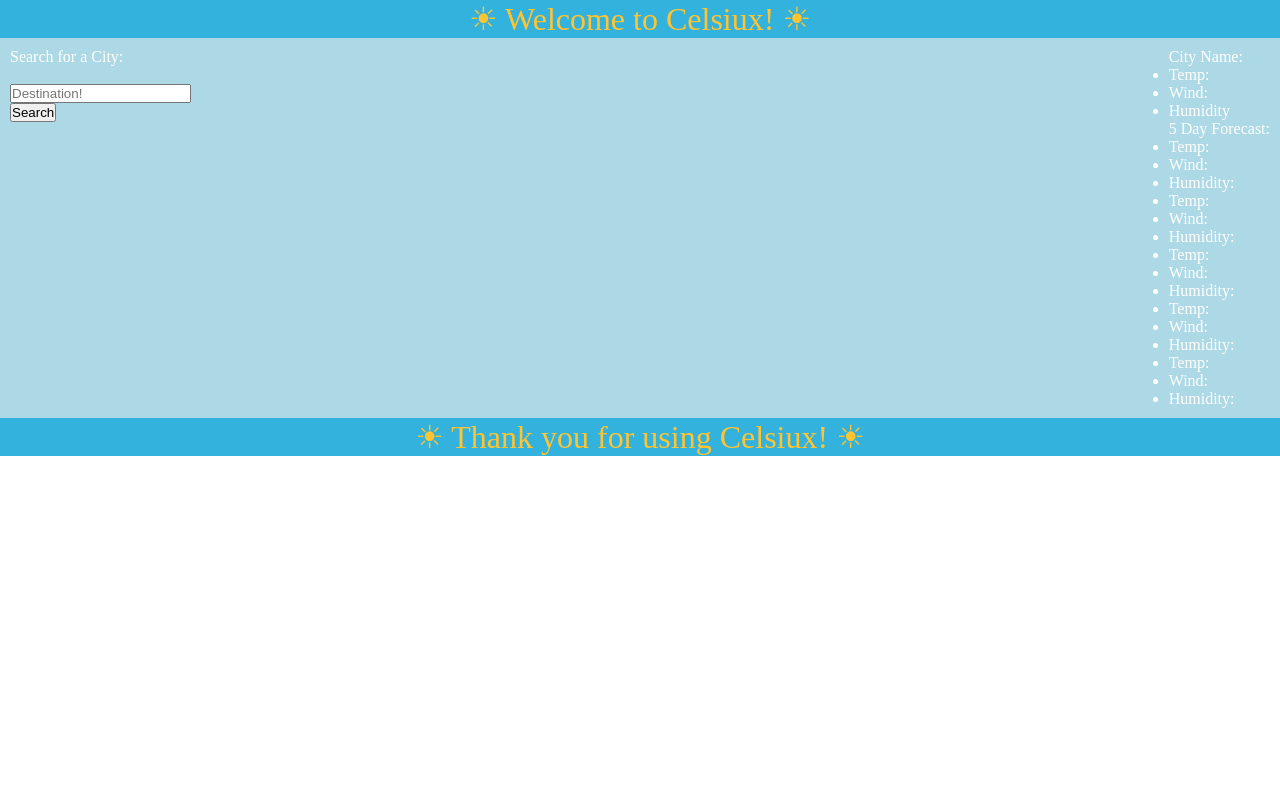
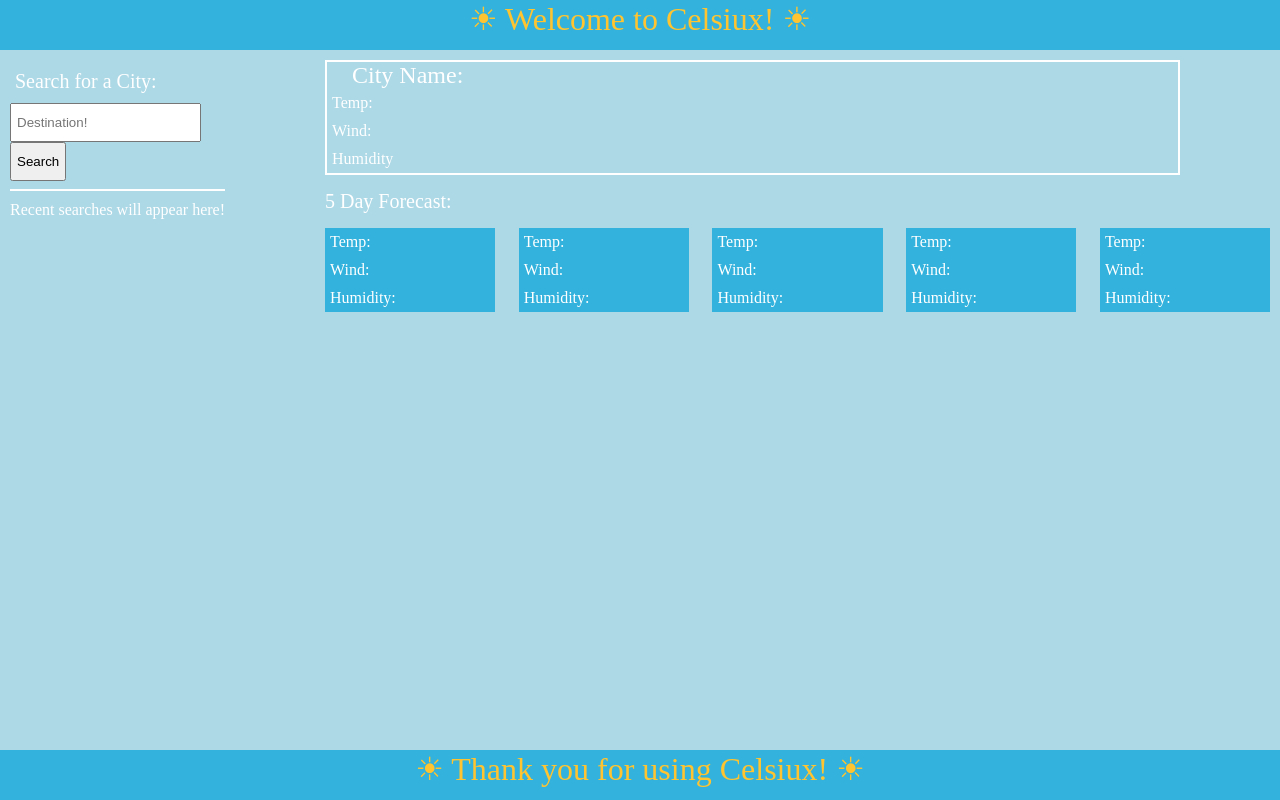
Before and after one commit to VPVelthuizen/Celsiux, a plain HTML site: page index.html in a window 1280 px wide. Drawn offline with Linux system fonts and the light colour scheme.

Commit message:
added in all of the css

```diff
--- a/assets/css/style.css
+++ b/assets/css/style.css
@@ -1,3 +1,8 @@
+:root{
+    --dark-blue: rgb(50, 178, 221);
+    --yellow: rgb(255, 196, 48);
+}
+
 * {
     margin: 0px;
     padding: 0px;
@@ -7,10 +12,12 @@ header,
 footer {
     width: auto;
     display: flex;
-    background-color: rgb(50, 178, 221);
-    color: rgb(255, 196, 48);
+    background-color: var(--dark-blue);
+    color: var(--yellow);
     justify-content: center;
+    align-content: center;
     font-size: 32px;
+    height: 50px;
 }
 
 #core {
@@ -20,8 +27,72 @@ footer {
     color: white;
     justify-content: space-between;
     padding: 10px;
+    min-height: calc(100vh - 120px);
+}
+
+#sidebar {
+    width: 25%;
+    min-width: auto;
+}
+
+#search {
+    padding-bottom: 20px;
+}
+
+.search-item {
+    padding: 10px 5px 10px 5px;
+}
+
+#search div {
+    font-size: 20px;
+}
+
+#shell {
+    margin: 20px 0px 20px 0px;
+    padding: 10px 0px;
+    box-shadow: 0px -2px 0 white;
+}
+
+#recent {
+    padding-top: 30px;
 }
 
 #results {
-    float: right
+    float: right;
+    width: 75%;
 }
+
+#top-box{
+    display: block;
+    width: 90%;
+    border: 2px solid white;
+}
+
+#top-box div {
+    font-size: 24px;
+    padding-left: 25px;
+}
+
+#fivedayhead {
+    padding: 15px 0px 15px 0px;
+    font-size: 20px;
+}
+
+#fivecards {
+    display: flex;
+    justify-content: space-between;
+}
+
+.forecards{
+    background-color: var(--dark-blue);
+    width: 18%;
+
+}
+
+ul {
+    list-style-type: none;
+}
+
+li {
+    padding: 5px;
+}
--- a/index.html
+++ b/index.html
@@ -14,26 +14,27 @@
     </header>
 
     <core id="core">
-        <sidebar>
-            <search>
-                <div>
+        <sidebar id="sidebar">
+            <search id="search">
+                <div class="search-item">
                     Search for a City:
                 </div>
+                <label for="userInput"></label>
+                <input type="text" id="userInput" name="userInput" placeholder="Destination!" class="search-item">
                 <br>
-                <label for="userInput"></label>
-                <input type="text" id="userInput" name="userInput" placeholder="Destination!">
-                <br>
-                <button>
+                <button class="search-item">
                     Search
                 </button>
             </search>
-            <recent id="recent">
-            </recent>
+            <shell id="shell">
+                <recent id="recent"> Recent searches will appear here!
+                </recent>
+            </shell>
         </sidebar>
         <results id="results">
-            <top>
+            <top id="top-box">
                 <div>
-                    City Name: <span id="date"></span>
+                    City Name: <span id="city"></span> <span id="date"></span>
                 </div>
                 <ul>
                     <li>Temp:</li>
@@ -42,10 +43,10 @@
                 </ul>
             </top>
             <bottom>
-                <div>
+                <div id="fivedayhead">
                     5 Day Forecast:
                 </div>
-                <cards id="5cards">
+                <cards id="fivecards">
                     <ul class="forecards">
                         <li>Temp: <span id="date1"></span></li>
                         <li>Wind:<span id="wind1"></span></li>
@@ -79,5 +80,5 @@
         &#x2600 Thank you for using Celsiux! &#x2600
     </footer>
 </body>
-
+<script src="./assets/js/script.js"></script>
 </html>
```
Also changed, not shown: assets/js/index.js (deleted), assets/js/script.js (added).
